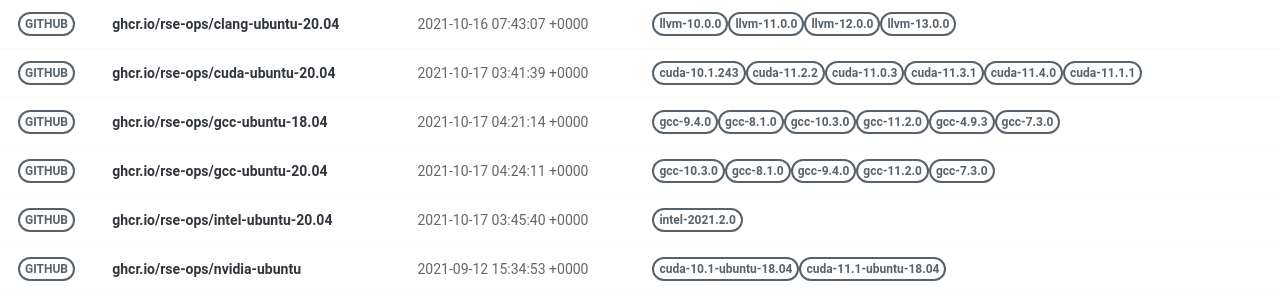
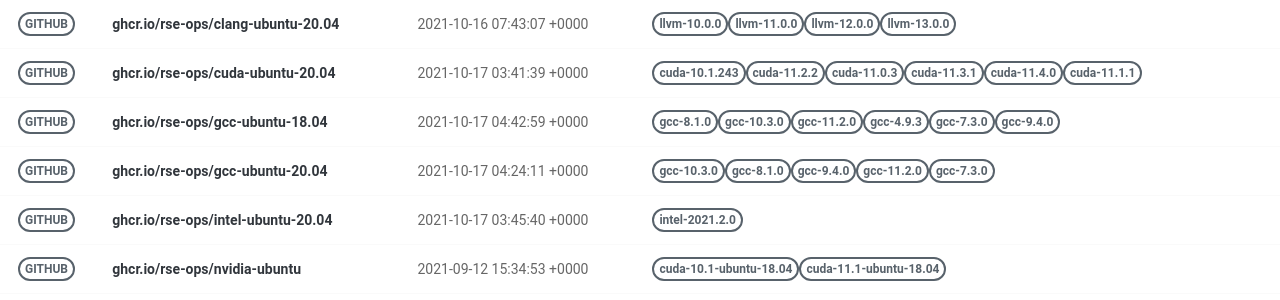
Before and after one commit to rse-ops/docker-images, a Jekyll site: the page built from pages/index.md, in a window 1280 px wide. Shown: the part 179-479 px from the top of the page. Built offline with Jekyll 4.4.1, drawn with Linux system fonts in a browser that asks for light colours; nearby versions of some CDN libraries.

Commit message:
Automated push to update library 2021-10-17

```diff
--- a/_library/ghcr.io-rse-ops-gcc-ubuntu-18.04.md
+++ b/_library/ghcr.io-rse-ops-gcc-ubuntu-18.04.md
@@ -1,14 +1,11 @@
 ---
 layout: container
 name: ghcr.io/rse-ops/gcc-ubuntu-18.04
-updated_at: 2021-10-17 04:21:14.381224
+updated_at: 2021-10-17 04:42:59.934064
 
 
 container_url: https://github.com/orgs/rse-ops/packages/container/package/gcc-ubuntu-18.04
 versions:
- - tag: gcc-9.4.0
-   dockerfile: https://github.com/rse-ops/docker-images/blob/main/ubuntu/gcc/Dockerfile
-   manifest: https://crane.ggcr.dev/manifest/ghcr.io/rse-ops/gcc-ubuntu-18.04:gcc-9.4.0
  - tag: gcc-8.1.0
    dockerfile: https://github.com/rse-ops/docker-images/blob/main/ubuntu/gcc/Dockerfile
    manifest: https://crane.ggcr.dev/manifest/ghcr.io/rse-ops/gcc-ubuntu-18.04:gcc-8.1.0
```
Also changed, not shown: other parts of _library/ghcr.io-rse-ops-gcc-ubuntu-18.04.md (+3 -0 lines).
